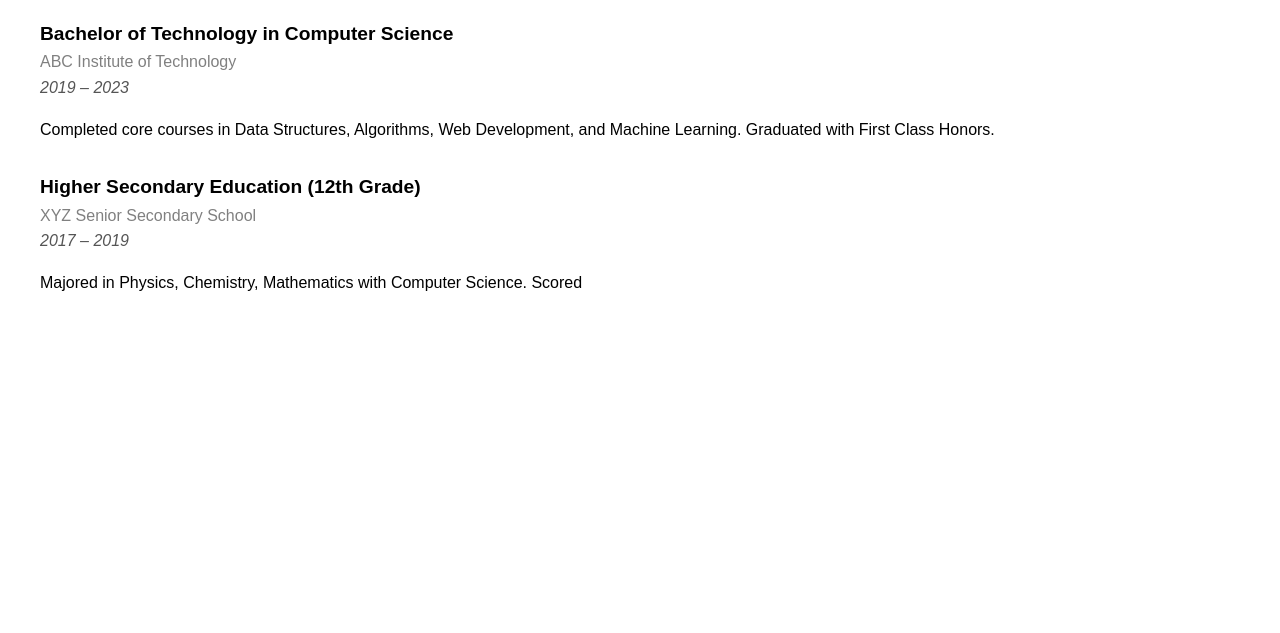
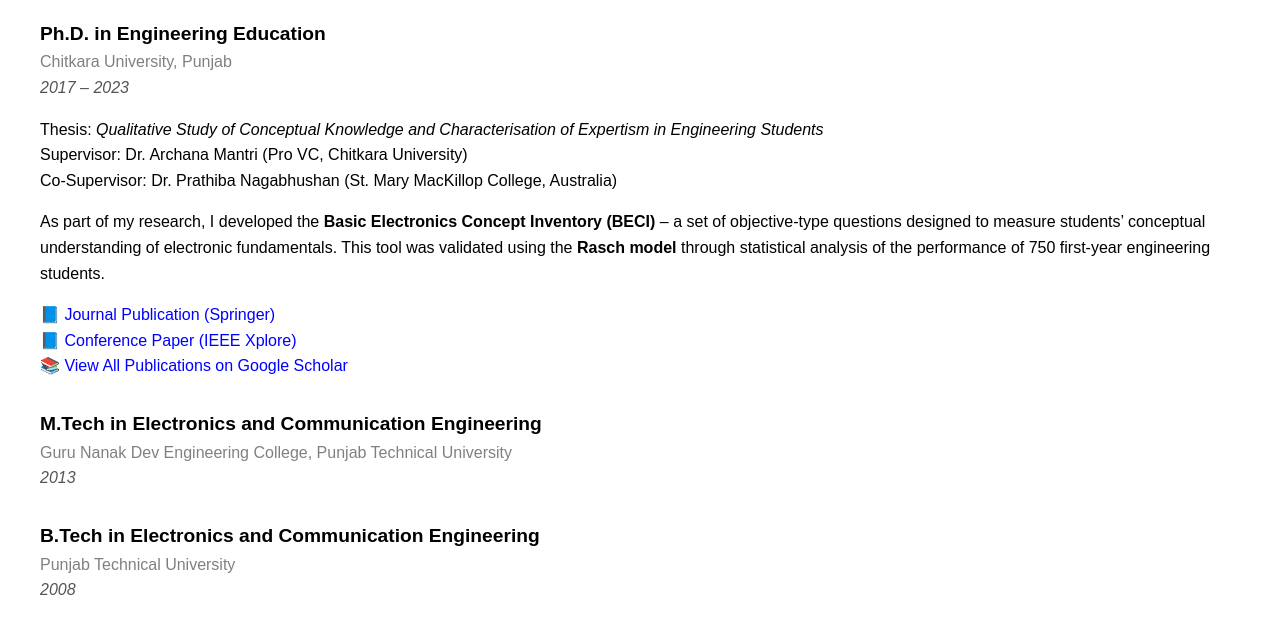
Before and after one commit to Rashpinder1985/my-portfolio, a plain HTML site: page education.html in a window 1280 px wide. Shown: the part 153-786 px from the top of the page. Drawn offline with Linux system fonts and the light colour scheme.

Commit message:
Update education.html

```diff
--- a/education.html
+++ b/education.html
@@ -39,18 +39,35 @@
   <h1>Education</h1>
 
   <div class="education-item">
-    <div class="degree">Bachelor of Technology in Computer Science</div>
-    <div class="institution">ABC Institute of Technology</div>
-    <div class="duration">2019 – 2023</div>
+    <div class="degree">Ph.D. in Engineering Education</div>
+    <div class="institution">Chitkara University, Punjab</div>
+    <div class="duration">2017 – 2023</div>
     <p>
-      Completed core courses in Data Structures, Algorithms, Web Development, and Machine Learning.
-      Graduated with First Class Honors.
+      Thesis: <em>Qualitative Study of Conceptual Knowledge and Characterisation of Expertism in Engineering Students</em><br>
+      Supervisor: Dr. Archana Mantri (Pro VC, Chitkara University)<br>
+      Co-Supervisor: Dr. Prathiba Nagabhushan (St. Mary MacKillop College, Australia)
+    </p>
+    <p>
+      As part of my research, I developed the <strong>Basic Electronics Concept Inventory (BECI)</strong> – a set of objective-type questions designed to measure students’ conceptual understanding of electronic fundamentals. This tool was validated using the <strong>Rasch model</strong> through statistical analysis of the performance of 750 first-year engineering students.
+    </p>
+    <p>
+      📘 <a href="https://link.springer.com/article/10.1007/s42979-024-02955-6" target="_blank">Journal Publication (Springer)</a><br>
+      📘 <a href="https://ieeexplore.ieee.org/abstract/document/10127276" target="_blank">Conference Paper (IEEE Xplore)</a><br>
+      📚 <a href="https://scholar.google.com/citations?user=W-BP-50AAAAJ&hl=en" target="_blank">View All Publications on Google Scholar</a>
     </p>
   </div>
 
   <div class="education-item">
-    <div class="degree">Higher Secondary Education (12th Grade)</div>
-    <div class="institution">XYZ Senior Secondary School</div>
-    <div class="duration">2017 – 2019</div>
-    <p>
-      Majored in Physics, Chemistry, Mathematics with Computer Science. Scored
+    <div class="degree">M.Tech in Electronics and Communication Engineering</div>
+    <div class="institution">Guru Nanak Dev Engineering College, Punjab Technical University</div>
+    <div class="duration">2013</div>
+  </div>
+
+  <div class="education-item">
+    <div class="degree">B.Tech in Electronics and Communication Engineering</div>
+    <div class="institution">Punjab Technical University</div>
+    <div class="duration">2008</div>
+  </div>
+
+</body>
+</html>
```
